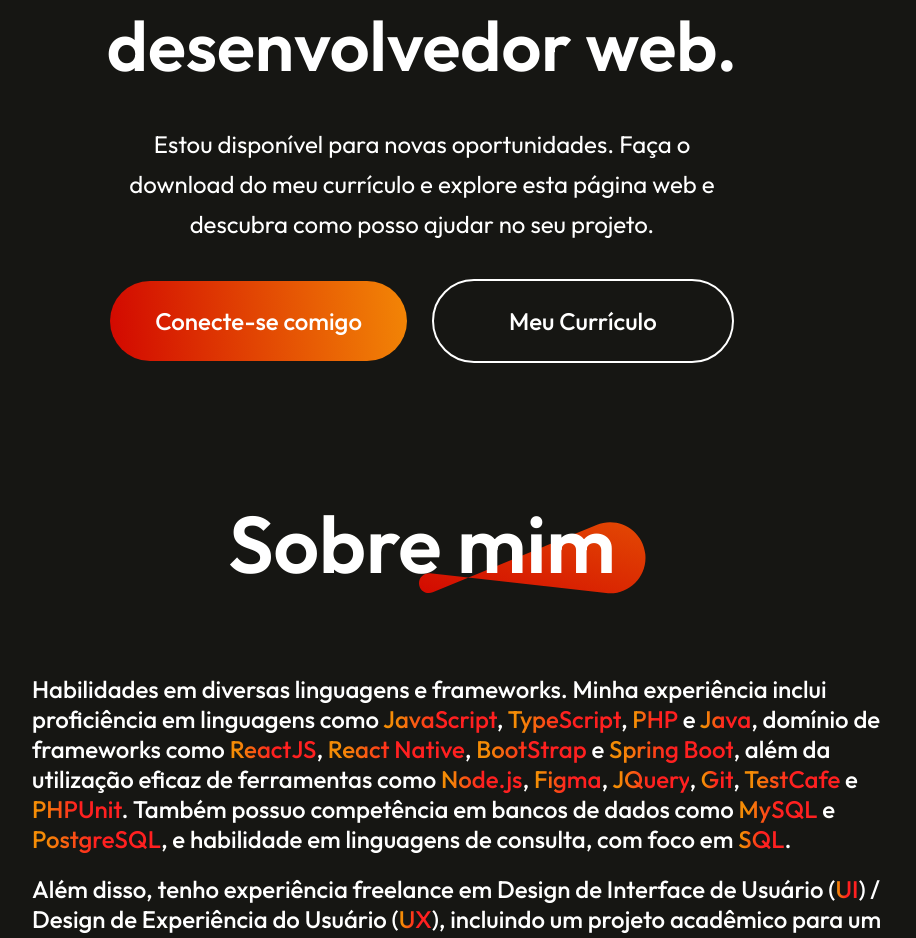
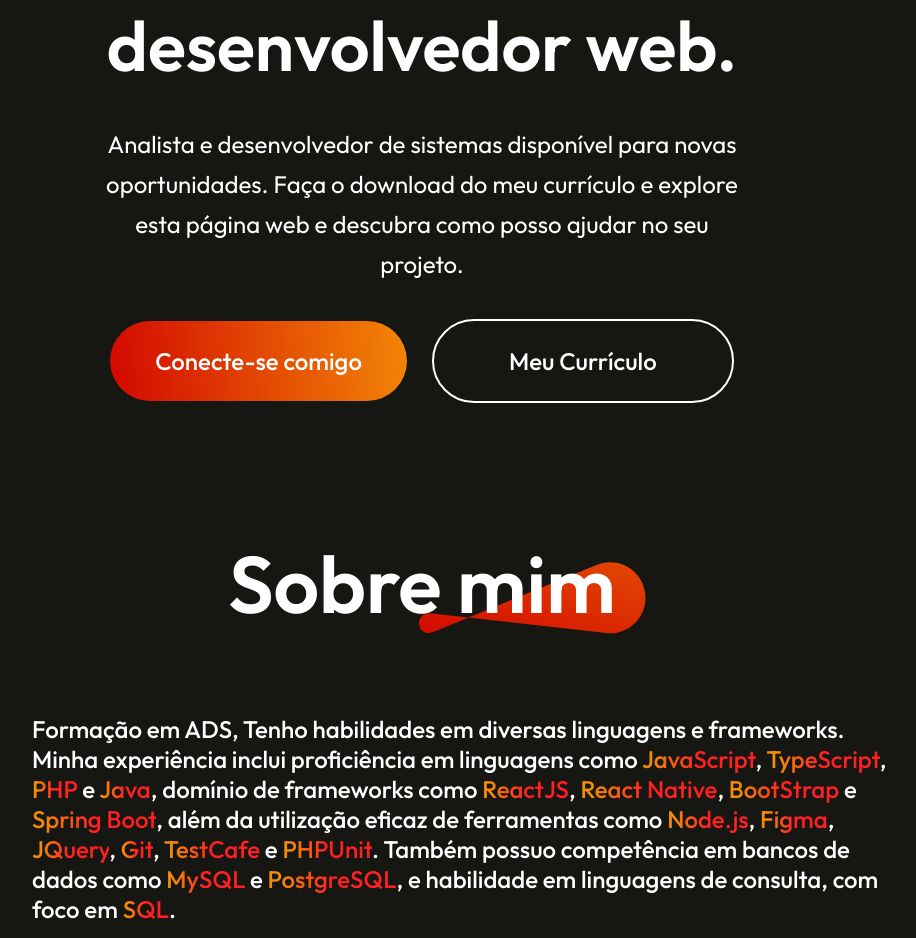
Before and after one commit to Anthony4Dev/portfolio-react, a React (Vite) app: page / in a window 1280 px wide. Shown: the part 587-1525 px from the top of the page, without its empty margins (218-1134 px from the left). Built offline with nearby package versions, Linux system fonts and the light colour scheme.

Commit message:
mudando alguns textos

```diff
--- a/src/Components/Hero/Hero.jsx
+++ b/src/Components/Hero/Hero.jsx
@@ -18,7 +18,7 @@ const Hero = () => {
         <div id='home' className='hero'>
             <img id='eu' src={perfil} alt="" />
             <h1><span> Me chamo Islan Anthony</span> sou desenvolvedor web.</h1>
-            <p>Estou disponível para novas oportunidades. Faça o download do meu currículo e explore esta página web e descubra como posso ajudar no seu projeto.</p>
+            <p>Analista e desenvolvedor de sistemas disponível para novas oportunidades. Faça o download do meu currículo e explore esta página web e descubra como posso ajudar no seu projeto.</p>
             <div className="hero-action">
                 <div className="hero-connect"><AnchorLink className='anchor-link' offset={50} href='#contato'>Conecte-se comigo</AnchorLink></div>
                 <div className="hero-resume" onClick={downloadResume}>Meu Currículo</div>
--- a/src/Components/Sobre/Sobre.jsx
+++ b/src/Components/Sobre/Sobre.jsx
@@ -15,7 +15,7 @@ const Sobre = () => {
                 </div>
                 <div className="sobre-right">
                     <div className="sobre-para">
-                        <p>Habilidades em diversas linguagens e frameworks. Minha experiência inclui proficiência em linguagens como <span className='number-highlight'>JavaScript</span>, <span className='number-highlight'>TypeScript</span>, <span className='number-highlight'>PHP</span> e <span className='number-highlight'>Java</span>, domínio de frameworks como <span className='number-highlight'>ReactJS</span>, <span className='number-highlight'>React Native</span>, <span className='number-highlight'>BootStrap</span> e <span className='number-highlight'>Spring Boot</span>, além da utilização eficaz de ferramentas como <span className='number-highlight'>Node.js</span>, <span className='number-highlight'>Figma</span>, <span className='number-highlight'>JQuery</span>, <span className='number-highlight'>Git</span>, <span className='number-highlight'>TestCafe</span> e <span className='number-highlight'>PHPUnit</span>. Também possuo competência em bancos de dados como <span className='number-highlight'>MySQL</span> e <span className='number-highlight'>PostgreSQL</span>, e habilidade em linguagens de consulta, com foco em <span className='number-highlight'>SQL</span>.</p>
+                        <p>Formação em ADS, Tenho habilidades em diversas linguagens e frameworks. Minha experiência inclui proficiência em linguagens como <span className='number-highlight'>JavaScript</span>, <span className='number-highlight'>TypeScript</span>, <span className='number-highlight'>PHP</span> e <span className='number-highlight'>Java</span>, domínio de frameworks como <span className='number-highlight'>ReactJS</span>, <span className='number-highlight'>React Native</span>, <span className='number-highlight'>BootStrap</span> e <span className='number-highlight'>Spring Boot</span>, além da utilização eficaz de ferramentas como <span className='number-highlight'>Node.js</span>, <span className='number-highlight'>Figma</span>, <span className='number-highlight'>JQuery</span>, <span className='number-highlight'>Git</span>, <span className='number-highlight'>TestCafe</span> e <span className='number-highlight'>PHPUnit</span>. Também possuo competência em bancos de dados como <span className='number-highlight'>MySQL</span> e <span className='number-highlight'>PostgreSQL</span>, e habilidade em linguagens de consulta, com foco em <span className='number-highlight'>SQL</span>.</p>
                         <p>Além disso, tenho experiência freelance em Design de Interface de Usuário (<span className='number-highlight'>UI</span>) / Design de Experiência do Usuário (<span className='number-highlight'>UX</span>), incluindo um projeto acadêmico para um grupo de estudantes de fisioterapia.</p>
                     </div>
                     <div className="sobre-skills">
```
